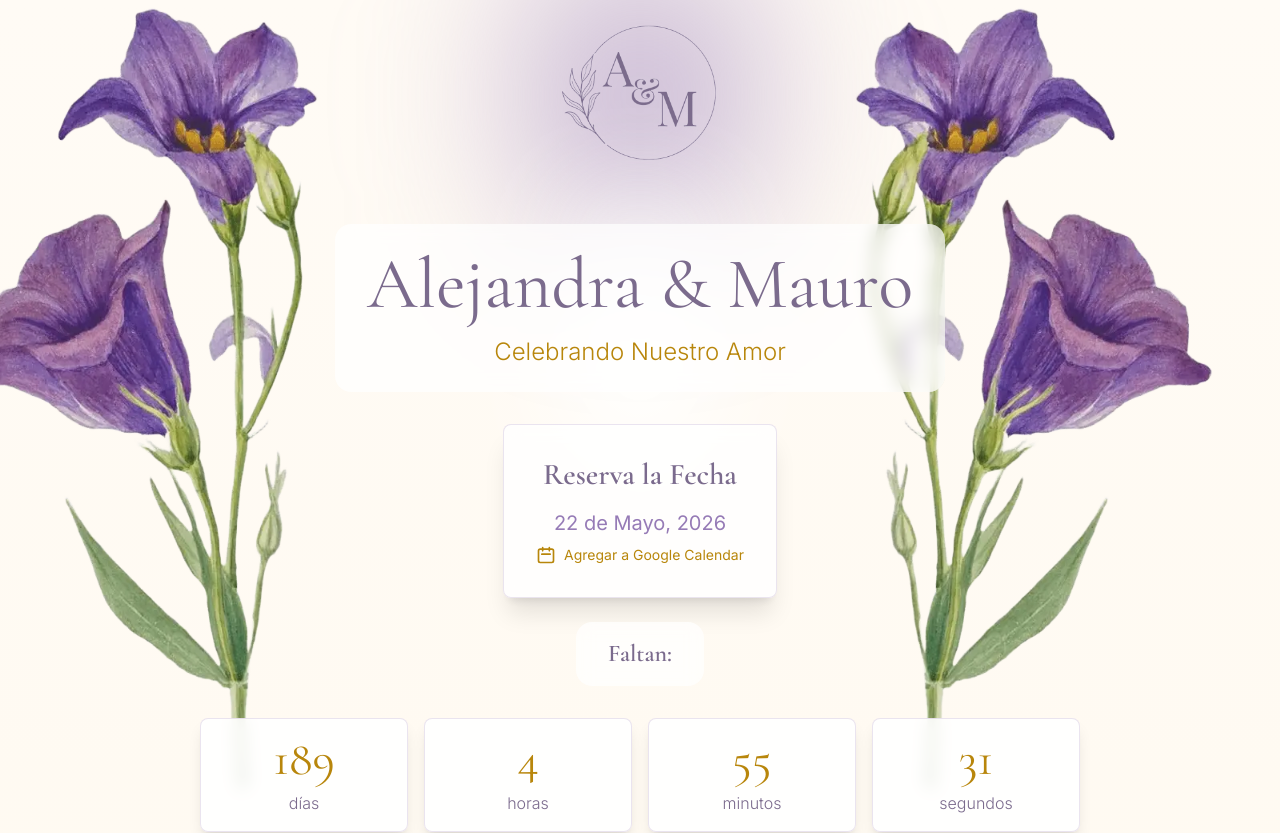
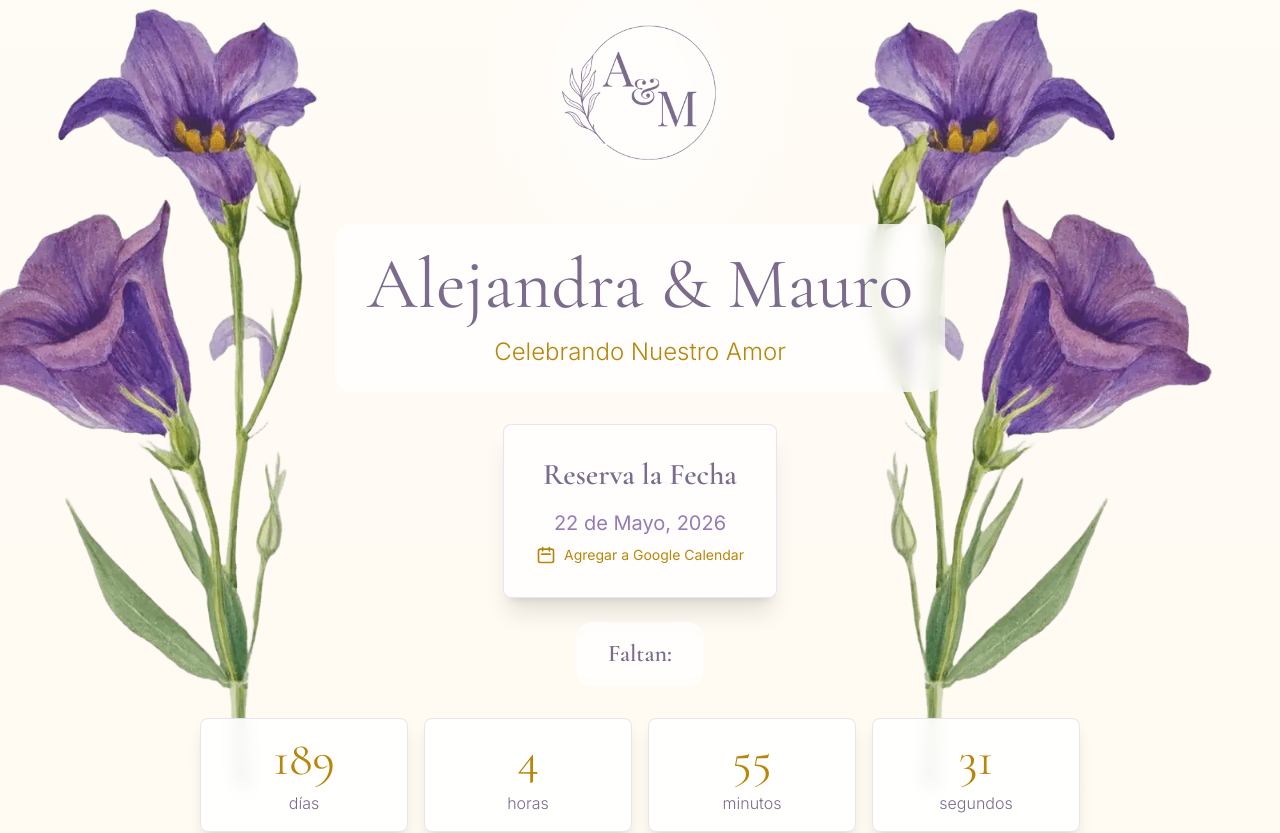
Before and after one commit to EdgarIvanEspinoza/alejandraymauro, a Next.js app: page / in a window 1280 px wide. Shown: the top 833 px of the page. Built offline with nearby package versions, Linux system fonts and the light colour scheme.

Commit message:
Remove unnecessary glow effect behind logo for cleaner design

```diff
--- a/app/page.tsx
+++ b/app/page.tsx
@@ -16,7 +16,6 @@ export default function Home() {
           <div className="relative mb-8 z-0">
             {/* Glow effect behind logo */}
             <div className="absolute top-1/2 left-1/2 -translate-x-1/2 -translate-y-1/2 w-[150px] h-[250px]">
-              <div className="w-full h-full rounded-full bg-lavender blur-[100px]"></div>
               <div className="w-full h-full rounded-full bg-white blur-[60px]"></div>
             </div>
             <div className="relative w-48 h-48 flex items-center justify-center p-4 z-10">
```
